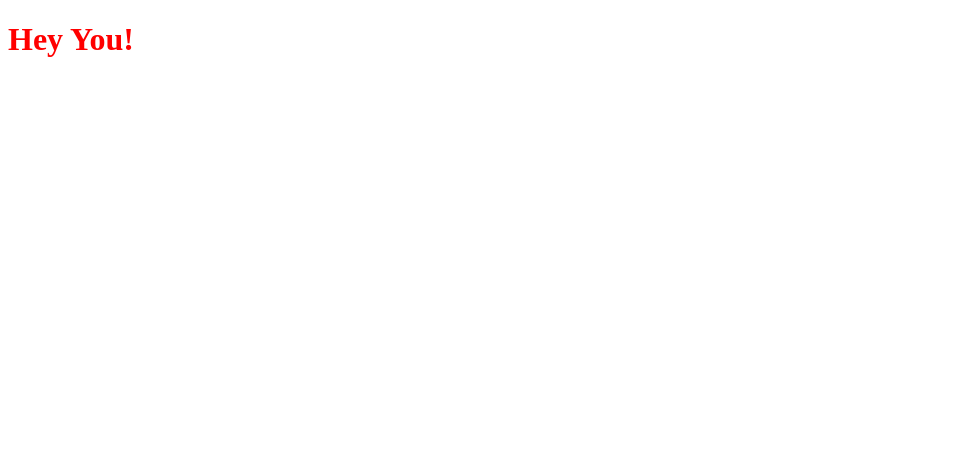
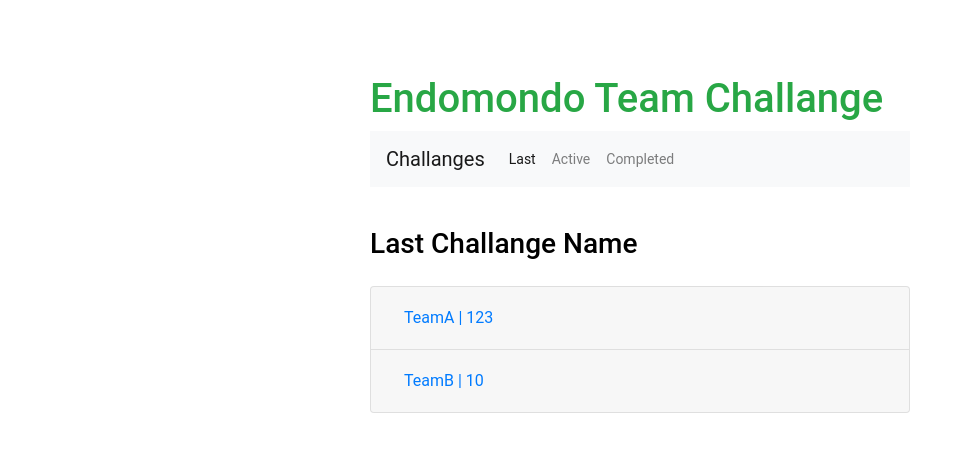
Before and after one commit to patrikturi/challenge-app, a Django app: page / in a window 1280 px wide. Before the commit the part shown is almost empty. Shown: the top 452 px of the page, without its empty margins (0-965 px from the left). Run offline with Django 3.2, Linux system fonts and the light colour scheme; some libraries are stand-ins or nearby versions.

Commit message:
Create example template

```diff
--- a/endomondo_app/challanges/static/style.css
+++ b/endomondo_app/challanges/static/style.css
@@ -1,3 +1,21 @@
+body {
+    font-family: Roboto,sans-serif;
+    font-size: 1.5rem;
+    color: #666;
+    font-size: 14px;
+}
+
 h1 {
-    color: red;
+    margin-top: 75px;
 }
+
+h2 {
+    font-size: 1.75rem;
+    margin-top: 40px;
+    margin-bottom: 25px;
+    color: black;
+}
+
+.container {
+    max-width: 570px;
+}
--- a/endomondo_app/challanges/templates/base.html
+++ b/endomondo_app/challanges/templates/base.html
@@ -5,12 +5,32 @@
     <head>
         <meta charset='utf-8'>
         <title>Articles</title>
+        <link rel="stylesheet" href="https://stackpath.bootstrapcdn.com/bootstrap/4.4.1/css/bootstrap.min.css" integrity="sha384-Vkoo8x4CGsO3+Hhxv8T/Q5PaXtkKtu6ug5TOeNV6gBiFeWPGFN9MuhOf23Q9Ifjh" crossorigin="anonymous">
         <link rel='stylesheet' href="{% static 'style.css' %}">
     </head>
     <body>
-        <div class='wrapper'>
+        <div class='container'>
+            <h1 class='text-success'>Endomondo Team Challange</h1>
+            <nav class="navbar navbar-expand-lg navbar-light bg-light">
+                <a class="navbar-brand" href="#">Challanges</a>
+                <div class="collapse navbar-collapse" id="navbarSupportedContent">
+                    <ul class="navbar-nav mr-auto">
+                      <li class="nav-item active">
+                        <a class="nav-link" href="#">Last<span class="sr-only">(current)</span></a>
+                      </li>
+                      <li class="nav-item">
+                        <a class="nav-link" href="#">Active</a>
+                      </li>
+                      <li class="nav-item">
+                        <a class="nav-link" href="#">Completed</a>
+                      </li>
+                    </ul>
+                </div>
+            </nav>
             {% block content %}
             {% endblock %}
         </div>
+        <script src="https://code.jquery.com/jquery-3.4.1.slim.min.js" integrity="sha384-J6qa4849blE2+poT4WnyKhv5vZF5SrPo0iEjwBvKU7imGFAV0wwj1yYfoRSJoZ+n" crossorigin="anonymous"></script>
+        <script src="https://stackpath.bootstrapcdn.com/bootstrap/4.4.1/js/bootstrap.min.js" integrity="sha384-wfSDF2E50Y2D1uUdj0O3uMBJnjuUD4Ih7YwaYd1iqfktj0Uod8GCExl3Og8ifwB6" crossorigin="anonymous"></script>
     </body>
 </html>
--- a/endomondo_app/challanges/templates/index.html
+++ b/endomondo_app/challanges/templates/index.html
@@ -1,5 +1,30 @@
 {% extends 'base.html' %}
 
 {% block content %}
-<h1>Hey {{name}}!</h1>
+
+<h2>{{name}}</h3>
+<div class="row">
+    <div class="col-sm accordion" id="accordionExample">
+        {% for team in teams %}
+            <div class="card">
+                <div class="card-header" id="heading{{team.id}}">
+                <div class="mb-0">
+                    <button class="btn btn-link" type="button" data-toggle="collapse" data-target="#collapse{{team.id}}" aria-expanded="true" aria-controls="collapse{{team.id}}">
+                    {{team.name}} | {{team.calories}}
+                    </button>
+                </div>
+                </div>
+
+                <div id="collapse{{team.id}}" class="collapse" aria-labelledby="heading{{team.id}}" data-parent="#accordionExample">
+                <div class="card-body">
+                    {% for competitor in team.members %}
+                        <div>{{competitor.name}} | {{competitor.calories}}</div>
+                    {% endfor %}
+                </div>
+                </div>
+            </div>
+        {% endfor %}
+    </div>
+</div>
+
 {% endblock %}
--- a/endomondo_app/challanges/views.py
+++ b/endomondo_app/challanges/views.py
@@ -1,5 +1,39 @@
 from django.shortcuts import render
 
 
+# Last challange
 def index(request):
-    return render(request, 'index.html', {'name': 'You'})
+    context = {
+        'name': 'Last Challange Name',
+        'start': None,
+        'end': None,
+        'teams': [
+            {
+                'id': 3,
+                'name': 'TeamA',
+                'calories': 123,
+                'members': [
+                    {
+                        'name': 'Competitor 1',
+                        'calories': 50
+                    },
+                    {
+                        'name': 'Competitor 2',
+                        'calories': 73
+                    }
+                ]
+            },
+            {
+                'id': 5,
+                'name': 'TeamB',
+                'calories': 10,
+                'members': [
+                    {
+                        'name': 'Competitor 3',
+                        'calories': 10
+                    }
+                ]
+            }
+        ]
+    }
+    return render(request, 'index.html', context)
```
